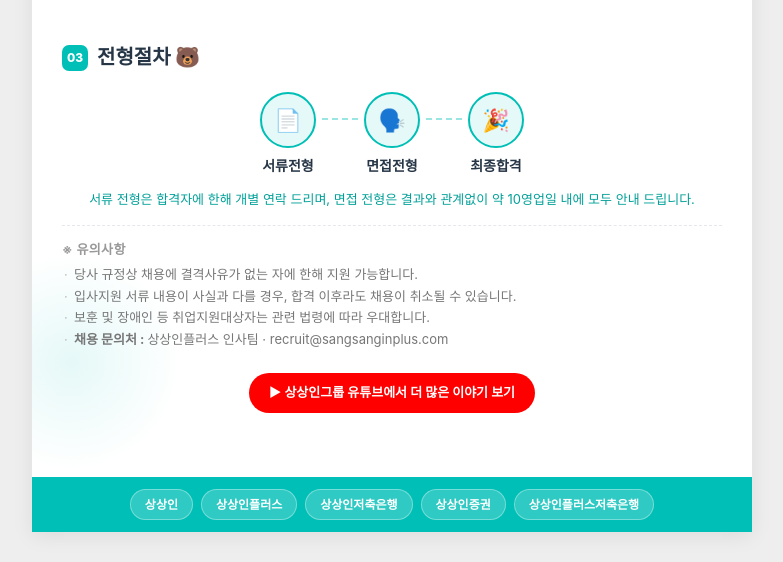
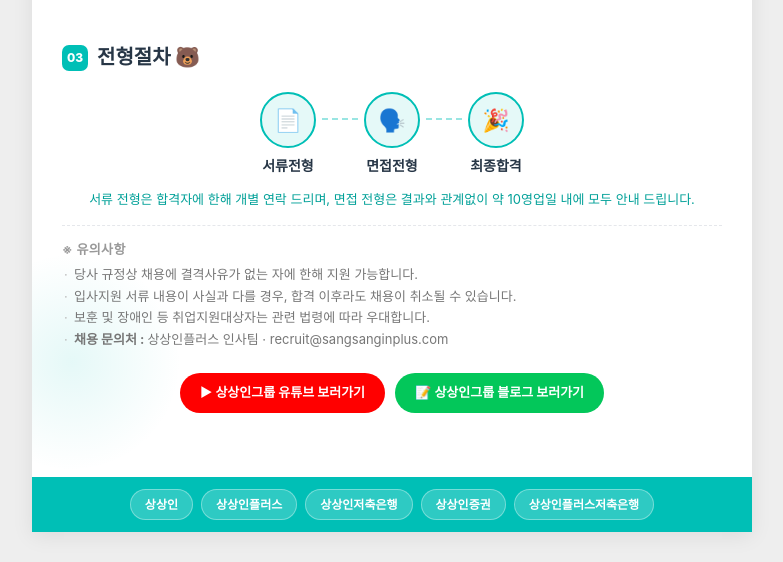
Before and after one commit to ymchoi-hr/ssiplus_jobposting, a plain HTML site: page index.html in a window 1280 px wide. Shown: the part 2126-2688 px from the top of the page, without its empty margins (248-1031 px from the left). Drawn offline with Linux system fonts and the light colour scheme; a web font is replaced by a local one.

Commit message:
Add files via upload

```diff
--- a/index.html
+++ b/index.html
@@ -179,24 +179,34 @@
     margin-top: 6px;
   }
 
-  /* 유튜브 배너 */
-  .youtube-banner {
+/* 채널 배너 (유튜브 + 블로그) */
+.channel-banner {
   margin-top:24px;
   text-align:center;
+  display:flex;
+  justify-content:center;
+  gap:10px;
+  flex-wrap:wrap;
 }
-  .youtube-banner a {
+.channel-banner a {
   display:inline-flex;
   align-items:center;
   gap:6px;
   font-size:13px;
   font-weight:700;
   color:#fff;
-    background:#FF0000;
   padding:10px 20px;
   border-radius:20px;
   text-decoration:none;
 }
-  .youtube-banner a:hover { opacity:.88; }
+.channel-banner .btn-youtube {
+  background:#FF0000;
+}
+.channel-banner .btn-blog {
+  background:#03C75A;
+}
+.channel-banner a:hover { opacity:.88; }
+
 
   @media (max-width:600px){
     .header .pretitle, .header .maintitle, .header .subtitle{ font-size:24px; }
@@ -341,11 +351,15 @@
         </ul>
 
 <!-- 유튜브 배너 -->
-        <div class="youtube-banner">
-          <a href="https://www.youtube.com/@sangsangin/playlists" target="_blank" rel="noopener">
-            ▶ 상상인그룹 유튜브에서 더 많은 이야기 보기
+<div class="channel-banner">
+  <a href="https://www.youtube.com/@sangsangin/playlists" target="_blank" rel="noopener" class="btn-youtube">
+    ▶ 상상인그룹 유튜브 보러가기
+  </a>
+  <a href="https://blog.naver.com/sangsanginlove" target="_blank" rel="noopener" class="btn-blog">
+    📝 상상인그룹 블로그 보러가기
   </a>
 </div>
+
 
       </div>  <!-- notice-contact 닫기 -->
     </div>    <!-- section(03. 전형절차) 닫기 -->
```
Lines whose indentation alone changed are shown as unchanged.
